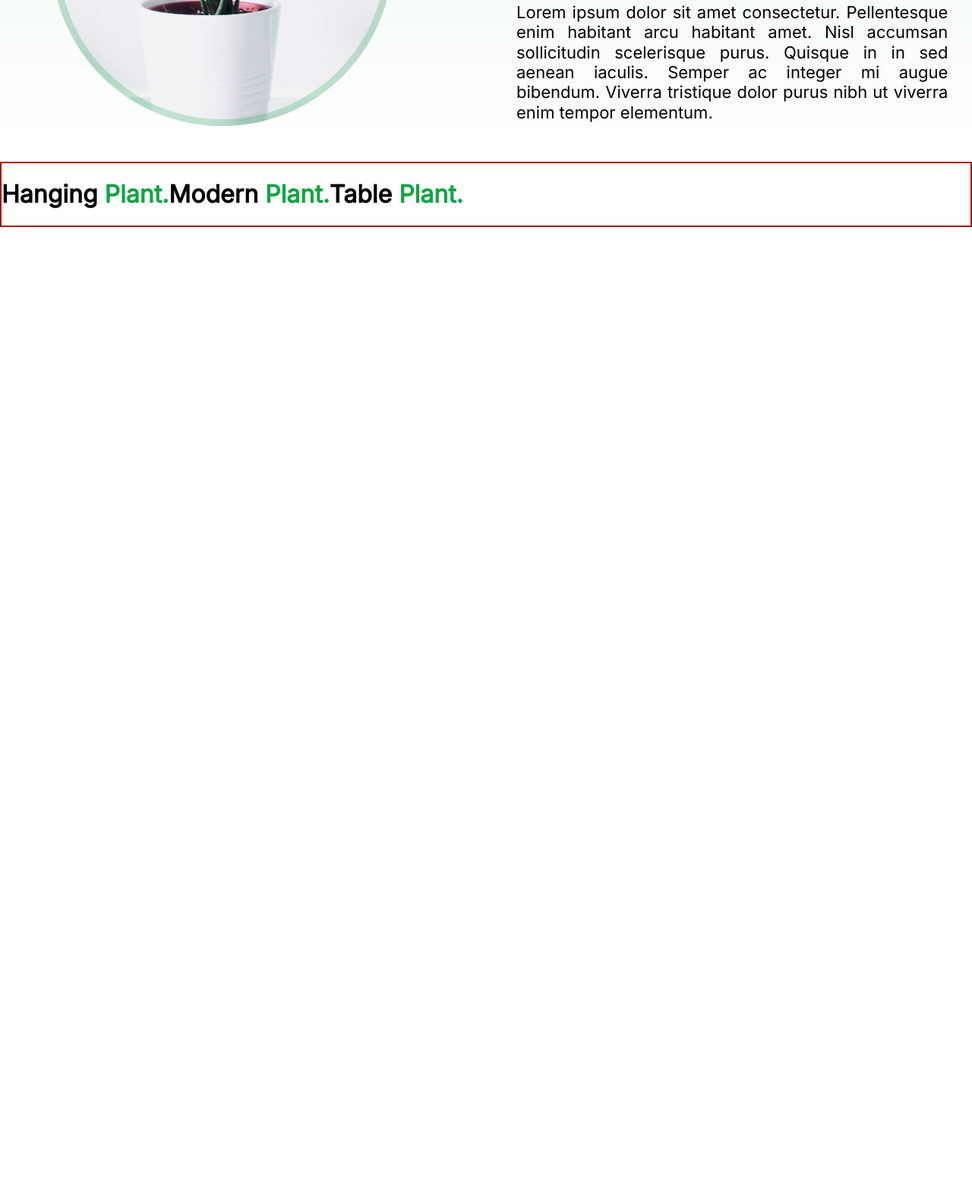
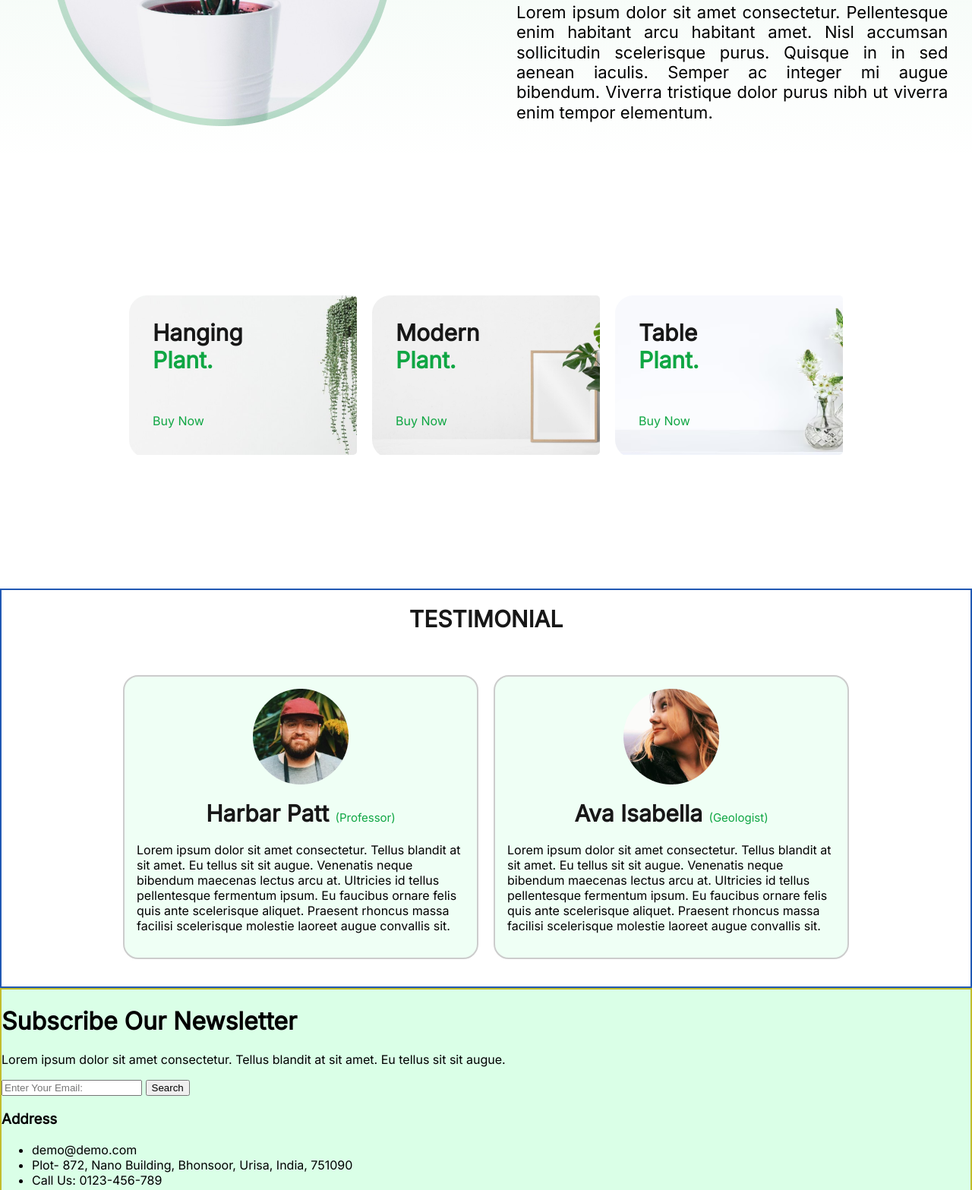
Before and after one commit to santos021/web_dev-project, a plain HTML site: page plantE store/index.html in a window 1280 px wide. Shown: the part 1623-3190 px from the top of the page at 76% size. Before the commit the page ends 1922 px from the top, so only its background shows below. Drawn offline with Linux system fonts and the light colour scheme.

Commit message:
add footer

```diff
--- a/plantE store/index.html
+++ b/plantE store/index.html
@@ -65,18 +65,83 @@
 
         <div class="box-container">
             <div class="box-1">
-                <h1>Hanging <span> Plant. </span> </h1>
-
+                <h1>Hanging <br> <span> Plant. </span> </h1>
+                <button>buy now</button>
             </div>
             <div class="box-2">
-                <h1>Modern <span> Plant. </span></h1>
-
+                <h1>Modern <br> <span> Plant. </span></h1>
+                <button>buy now</button>
             </div>
             <div class="box-3">
-                <h1>Table <span> Plant. </span></h1>
-
+                <h1>Table <br> <span> Plant. </span></h1>
+                <button>buy now</button>
             </div>
 
+        </div>
+    </div>
+
+    <div class="testimonials">
+        <img src="/plantE store/images/img10.png" class="left-img" alt="">
+        <h1>TESTIMONIAL</h1>
+        <div class="testim-container">
+            <div class="testim-1">
+                <img src="/plantE store/images/testimonial-1.png" alt="">
+                <h1>Harbar Patt <span>(Professor)</span> </h1>
+                <p>Lorem ipsum dolor sit amet consectetur. Tellus blandit at sit amet.
+                    Eu tellus sit sit augue. Venenatis neque bibendum maecenas lectus arcu at.
+                    Ultricies id tellus pellentesque fermentum ipsum. Eu faucibus ornare felis quis
+                    ante scelerisque aliquet. Praesent rhoncus massa facilisi scelerisque molestie
+                    laoreet augue convallis sit.</p>
+            </div>
+            <div class="testim-2">
+                <img src="/plantE store/images/testimonial-2.png" alt="">
+                <h1>Ava Isabella <span >(Geologist)</span> </h1>
+                <p>Lorem ipsum dolor sit amet consectetur. Tellus blandit at sit amet.
+                    Eu tellus sit sit augue. Venenatis neque bibendum maecenas lectus arcu at.
+                    Ultricies id tellus pellentesque fermentum ipsum. Eu faucibus ornare felis quis
+                    ante scelerisque aliquet. Praesent rhoncus massa facilisi scelerisque molestie
+                    laoreet augue convallis sit.</p>
+            </div>
+        </div>
+
+    </div>
+
+    <div class="footer">
+        <img src="/plantE store/images/img4.png" class="footer-left-img" alt="">
+        <img src="/plantE store/images/img3.png" class="footer-right-img" alt="">
+        <h1>Subscribe Our Newsletter</h1>
+        <p>Lorem ipsum dolor sit amet consectetur. Tellus blandit at sit amet. Eu tellus sit sit augue. </p>
+        <input type="search" class="serch" placeholder="Enter Your Email: "> <button class="sbtn">Search</button>
+        <div class="footer-box">
+            <div class="footer-1">
+                <h3>Address</h3>
+                    <ul>
+                        <li>demo@demo.com</li>
+                        <li>Plot- 872, Nano Building, Bhonsoor,
+                            Urisa, India, 751090 </li>
+                        <li>Call Us: 0123-456-789</li>
+                    </ul>
+            </div>
+            <div class="footer-2">
+                <h3>Information</h3>
+                    <ul>
+                        <li>Orders</li>
+                        <li>Checkout</li>
+                        <li>Downloads</li>
+                        <li>My Account</li>
+                        <li>Account Details</li>
+                    </ul>
+            </div>
+            <div class="footer-3">
+                <h3>Category</h3>
+                    <ul>
+                        <li>Fiddle-Leaf Fig</li>
+                        <li>Eucalyptus</li>
+                        <li>Cactus</li>
+                        <li>Aeonium</li>
+                        <li>Bonsai</li>
+                    </ul>
+            </div>
         </div>
     </div>
 
--- a/plantE store/style.css
+++ b/plantE store/style.css
@@ -201,6 +201,143 @@ span {
 }
 
 .box-container{
-  border: 2px solid rgb(169, 6, 6);
+  /*border: 2px solid rgb(169, 6, 6);*/
   display: flex;
+  margin: 140px;
+  justify-content: space-around;
+  padding: 20px;
+  align-items: center;
 }
+.box-1 {
+  /* border: 2px solid #ccc; */
+  border-radius: 5px;
+  padding: 16px;
+  margin: 16px 10px;
+  width: 348px;
+  height: 178px;
+  background-image: url(images/img9.png);
+}
+
+
+.box-2 {
+  /* border: 2px solid #ccc; */
+  border-radius: 5px;
+  padding: 16px;
+  margin: 16px 10px;
+  width: 348px;
+  height: 178px;
+  background-image: url(images/img8.png);
+}
+
+.box-3 {
+  /* border: 2px solid #ccc; */
+  border-radius: 5px;
+  padding: 16px;
+  margin: 16px 10px;
+  width: 348px;
+  height: 178px;
+  background-image: url(images/img7.png);
+}
+
+.box-container h1 {
+  color: #171717;
+  font-family: Inter;
+  font-size: 30px;
+  font-style: normal;
+  font-weight: 700;
+  margin: 15px;
+
+}
+
+.box-container button {
+  border: none;
+  color: #0FA643;
+  margin: 25px 0 0 3px;
+  padding: 12px;
+  background: none;
+  text-transform: capitalize;
+  font-family: Inter;
+  font-size: 16px;
+  font-style: normal;
+  font-weight: 400;
+  line-height: normal;
+
+}
+
+.testimonials {
+  border: 2px solid rgb(32, 88, 179);
+}
+
+.testimonials .left-img {
+  width: 123px;
+  position: absolute;
+  left: 1396px;
+  top: 1987px;
+  z-index: -1;
+}
+
+.testimonials h1 {
+  text-align: center;
+  color: #171717;
+  font-family: Inter;
+  font-size: 30px;
+  font-style: normal;
+  font-weight: 700;
+  line-height: 120.2%;
+}
+.testim-container {
+  /* border: 2px solid rgb(155, 14, 89); */
+  display: flex;
+  margin: 0 140px;
+  justify-content: space-around;
+  padding: 20px;
+  gap: 20px;
+  align-items: center;
+}
+.testim-container .testim-1 {
+  border: 2px solid #ccc;
+  background-color: #EFFFF5;
+  border-radius: 5px;
+  padding: 16px;
+  margin: 16px 0;
+  border-radius: 20px;
+}
+.testim-container .testim-2 {
+  border: 2px solid #ccc;
+  background-color: #EFFFF5;
+  border-radius: 5px;
+  padding: 16px;
+  margin: 16px 0;
+  border-radius: 20px;
+}
+
+.testim-container img {
+  display: block;
+  margin: auto;
+  float: none;
+}
+ .testim-container span {
+  font-size: 15px;
+  text-align: justify;
+  font-family: Inter;
+  font-style: normal;
+  font-weight: 400;
+  line-height: 120.2%;
+ }
+
+ .footer {
+  border: 2px solid rgb(194, 189, 44);
+  background-color: #DAFFE7;
+ }
+.footer-right-img {
+  position: absolute;
+  left: 1353px;
+  top: 2840px;
+  width: 162px;
+}
+.footer-left-img {
+  position: absolute;
+  right: 1353px;
+  top: 2840px;
+  width: 162px;
+}
```
Also changed, not shown: plantE store/images/img10.png (added), plantE store/images/img7.png (added), plantE store/images/img8.png (added), plantE store/images/img9.png (added), plantE store/images/testimonial-1.png (added), plantE store/images/testimonial-2.png (added).
